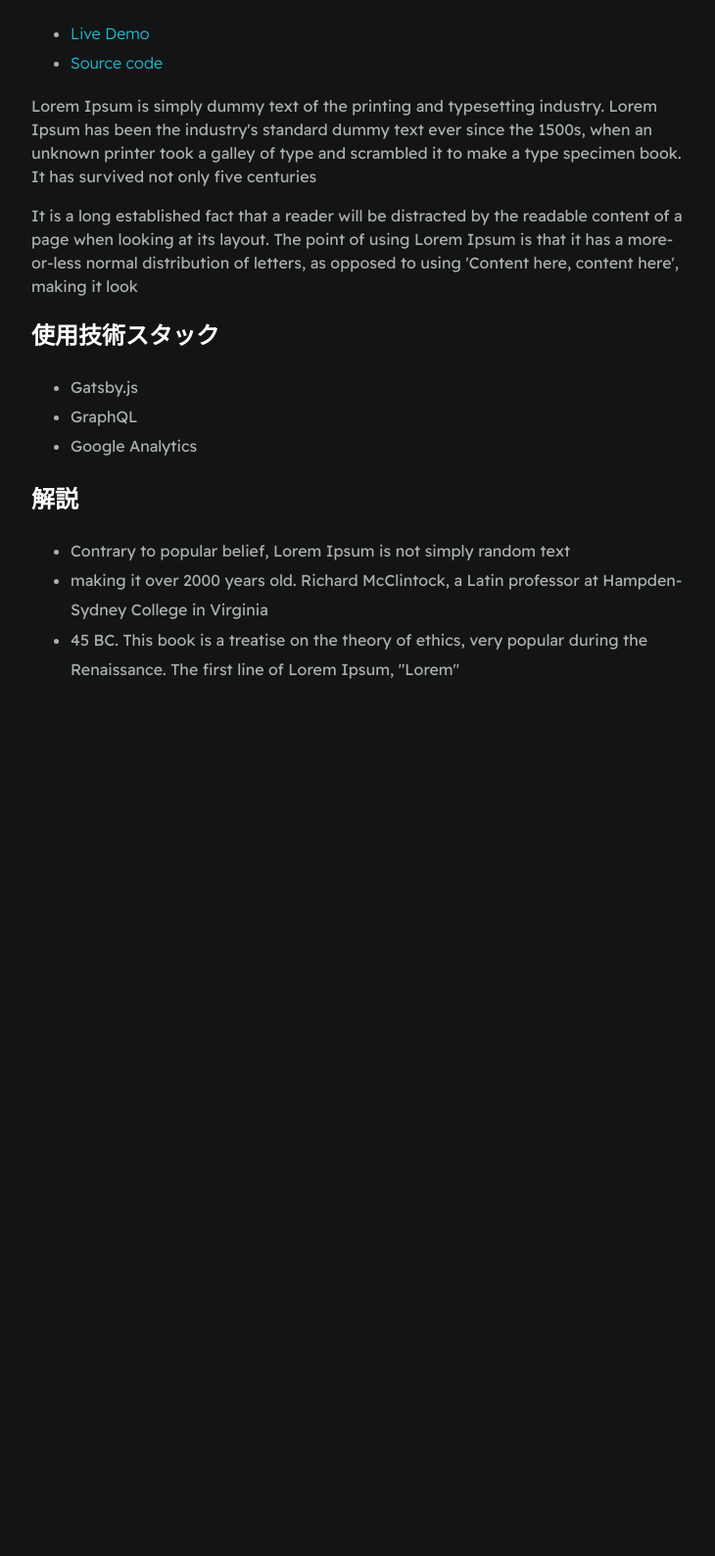
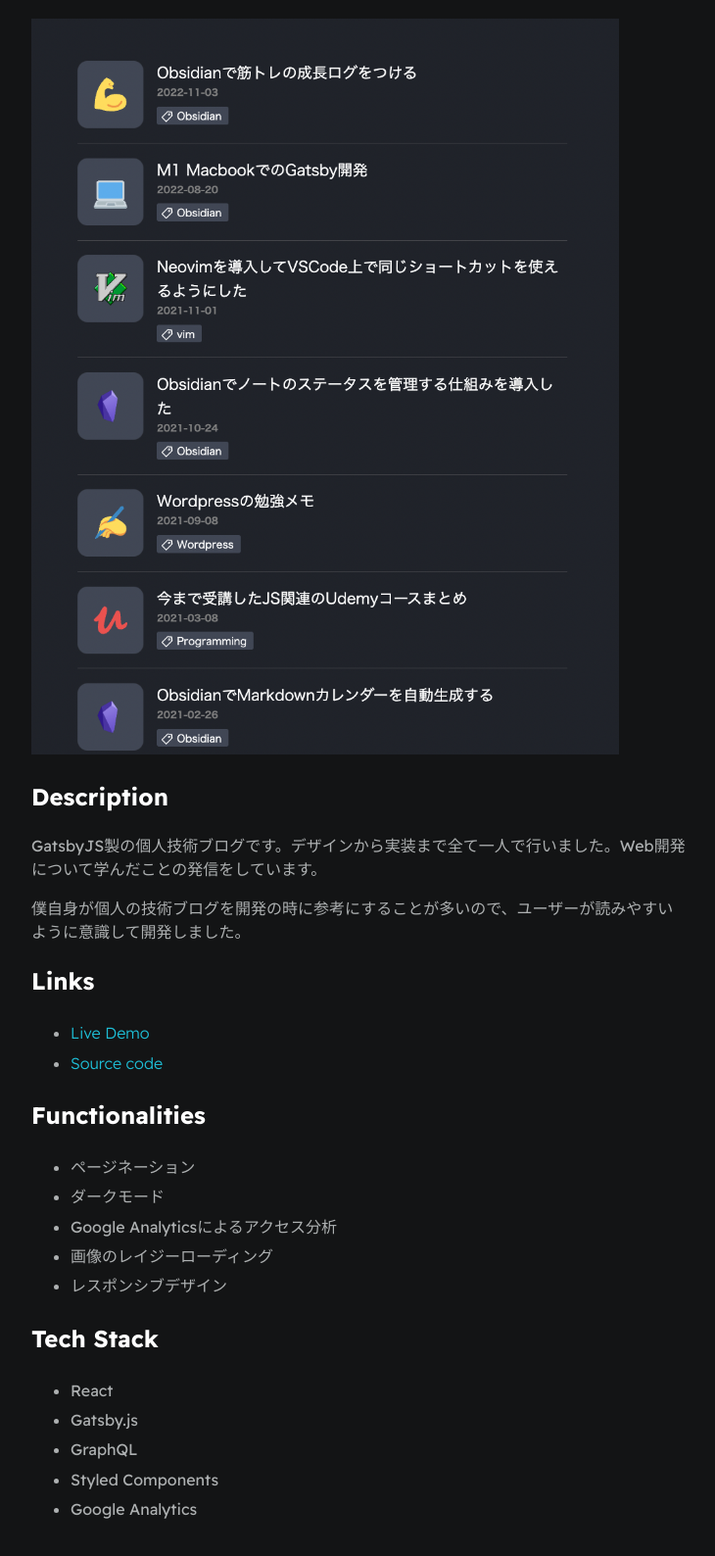
Before and after one commit to tofujlg/tofujlg.github.io, a plain HTML site: page project1.html in a window 1280 px wide. Shown: the part 120-1708 px from the top of the page at 98% size, without its empty margins (274-1004 px from the left). Before the commit the page ends 859 px from the top, so only its background shows below. Drawn offline with Linux system fonts and the light colour scheme.

Commit message:
Add descriptions to portfolio projects

```diff
--- a/project1.html
+++ b/project1.html
@@ -1,34 +1,46 @@
 <!DOCTYPE html>
 <html>
   <head>
-        <meta charset="utf-8">
-        <meta http-equiv="X-UA-Compatible" content="IE=edge">
-        <title>Dennis Ivy</title>
-        <meta name="description" content="">
-        <meta name="viewport" content="width=device-width, initial-scale=1">
-        <link rel="stylesheet" href="./styles/main.css">
+    <meta charset="utf-8" />
+    <meta http-equiv="X-UA-Compatible" content="IE=edge" />
+    <title>tojujlg - Gatsby blog</title>
+    <meta name="description" content="" />
+    <meta name="viewport" content="width=device-width, initial-scale=1" />
+    <link rel="stylesheet" href="./styles/main.css" />
+    <link rel="icon" href="./assets/images/SCR-20221101-f0c.png" />
   </head>
   <body>
     <div id="container--main">
       <a href="index.html">&#x2190; Go Back</a>
       <h1>Gatsby製の技術ブログ</h1>
+      <img src="./assets/images/SCR-20221105-p8v.png" alt="gatsby_blog" width="600px" />
+      <h2>Description</h2>
+      <p>GatsbyJS製の個人技術ブログです。デザインから実装まで全て一人で行いました。Web開発について学んだことの発信をしています。</p>
+      <p>僕自身が個人の技術ブログを開発の時に参考にすることが多いので、ユーザーが読みやすいように意識して開発しました。</p>
+      <h2>Links</h2>
       <ul>
         <li><a href="https://jujekebab.com/" target="_blank">Live Demo</a></li>
-                <li><a href="https://github.com/tofujlg/gatsby-blog" target="_blank">Source code</a></li>
+        <li>
+          <a href="https://github.com/tofujlg/gatsby-blog" target="_blank"
+            >Source code</a
+          >
+        </li>
       </ul>
-            <p>Lorem Ipsum is simply dummy text of the printing and typesetting industry. Lorem Ipsum has been the industry's standard dummy text ever since the 1500s, when an unknown printer took a galley of type and scrambled it to make a type specimen book. It has survived not only five centuries</p>
-            <p>It is a long established fact that a reader will be distracted by the readable content of a page when looking at its layout. The point of using Lorem Ipsum is that it has a more-or-less normal distribution of letters, as opposed to using 'Content here, content here', making it look</p>
-<h2>使用技術スタック</h2>
+      <h2>Functionalities</h2>
       <ul>
+        <li>ページネーション</li>
+        <li>ダークモード</li>
+        <li>Google Analyticsによるアクセス分析</li>
+        <li>画像のレイジーローディング</li>
+        <li>レスポンシブデザイン</li>
+      </ul>
+      <h2>Tech Stack</h2>
+      <ul>
+         <li>React</li>
         <li>Gatsby.js</li>
         <li>GraphQL</li>
+        <li>Styled Components</li>
         <li>Google Analytics</li>
-            </ul>
-<h2>解説</h2>
-            <ul>
-                <li>Contrary to popular belief, Lorem Ipsum is not simply random text</li>
-                <li>making it over 2000 years old. Richard McClintock, a Latin professor at Hampden-Sydney College in Virginia</li>
-                <li>45 BC. This book is a treatise on the theory of ethics, very popular during the Renaissance. The first line of Lorem Ipsum, "Lorem"</li>
       </ul>
     </div>
   </body>
```
Also changed, not shown: index.html (+2 -1 lines), project2.html (+18 -8 lines), assets/images/SCR-20221105-p8v.png (added), assets/images/SCR-20221105-pcf.png (added). Lines whose indentation alone changed are shown as unchanged.
